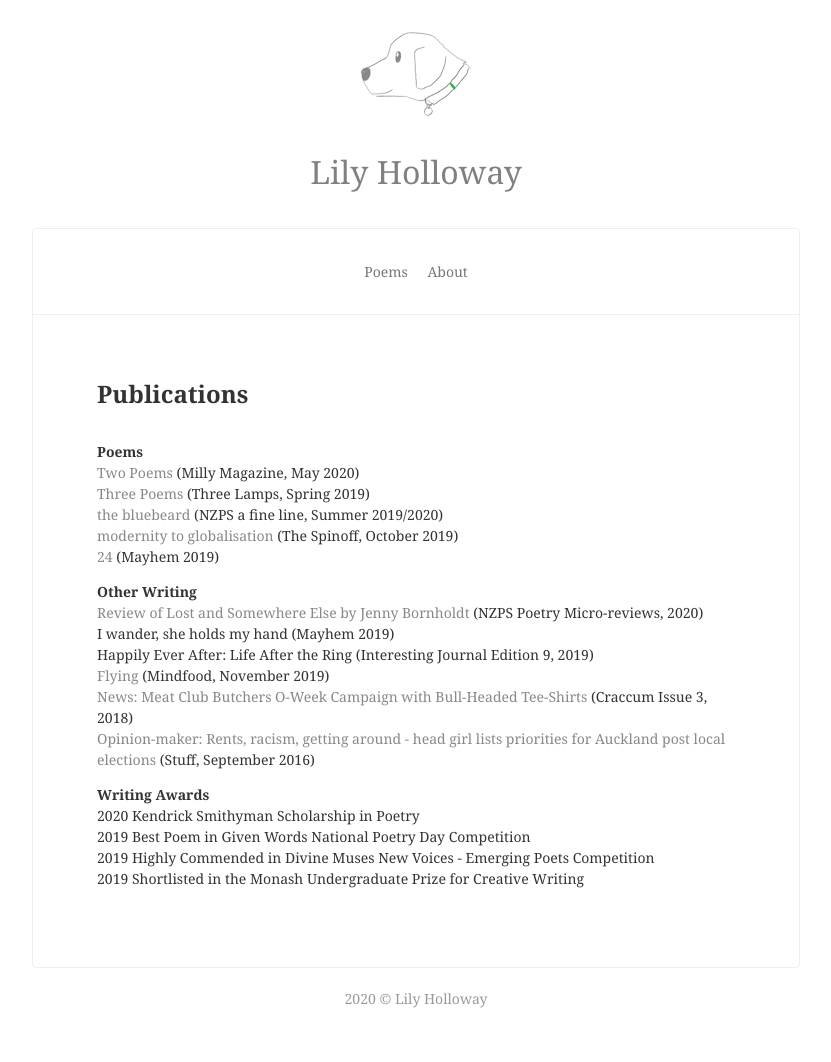
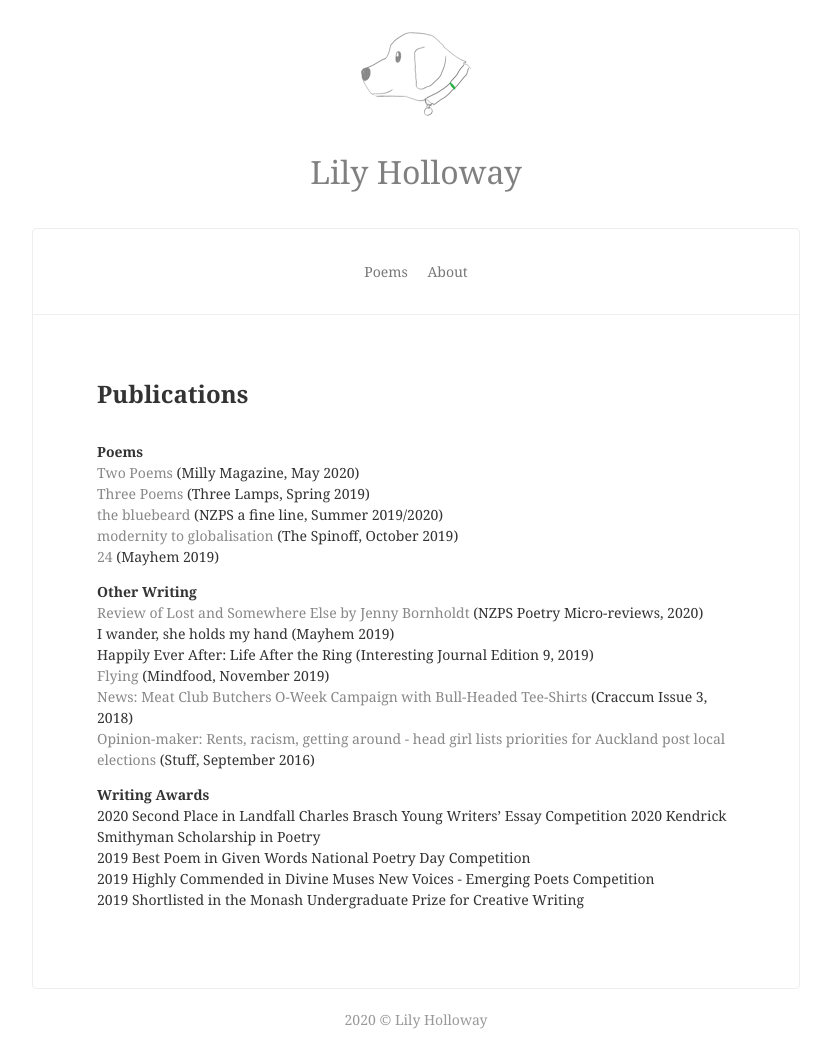
Before and after one commit to lilyholloway/lilyholloway.github.io, a Jekyll site: the page built from cv.md, in a window 1280 px wide. Shown: the whole page, without its empty margins (224-1055 px from the left). Built offline with Jekyll 4.4.1, drawn with Linux system fonts in a browser that asks for light colours; nearby versions of some CDN libraries; before the commit the page ends 1041 px from its top, so only the background shows below that.

Commit message:
Update cv.md

```diff
--- a/cv.md
+++ b/cv.md
@@ -20,6 +20,7 @@ Happily Ever After: Life After the Ring (Interesting Journal Edition 9, 2019)<br
 <a href="https://www.stuff.co.nz/auckland/local-news/north-shore-times/84029761/opinionmaker-rents-racism-getting-around--head-girl-lists-priorities-for-auckland-post-local-elections">Opinion-maker: Rents, racism, getting around - head girl lists priorities for Auckland post local elections</a> (Stuff, September 2016)
 
 <b>Writing Awards</b><br>
+2020 Second Place in Landfall Charles Brasch Young Writers' Essay Competition
 2020 Kendrick Smithyman Scholarship in Poetry<br>
 2019 Best Poem in Given Words National Poetry Day Competition<br>
 2019 Highly Commended in Divine Muses New Voices - Emerging Poets Competition<br>
```
